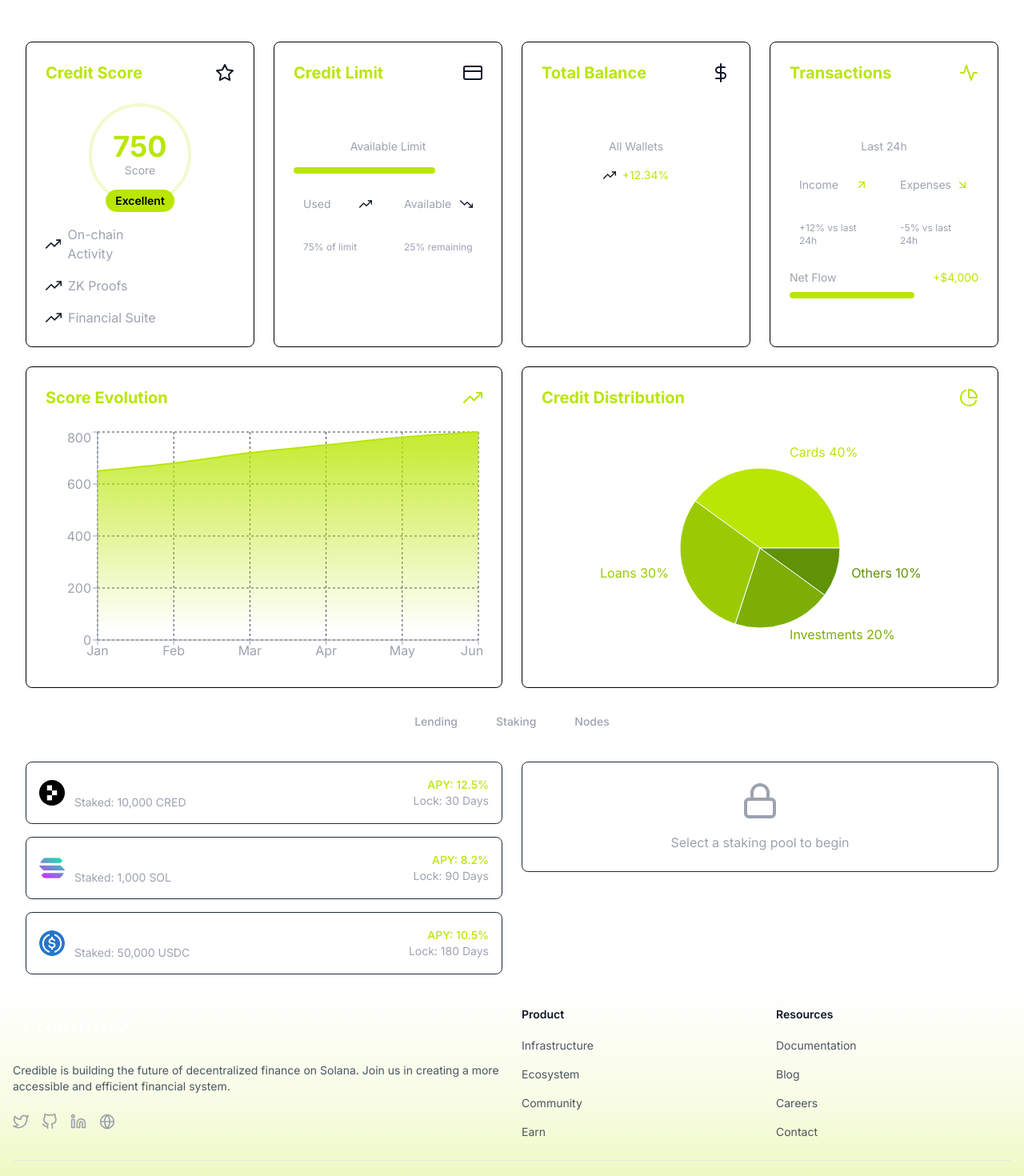
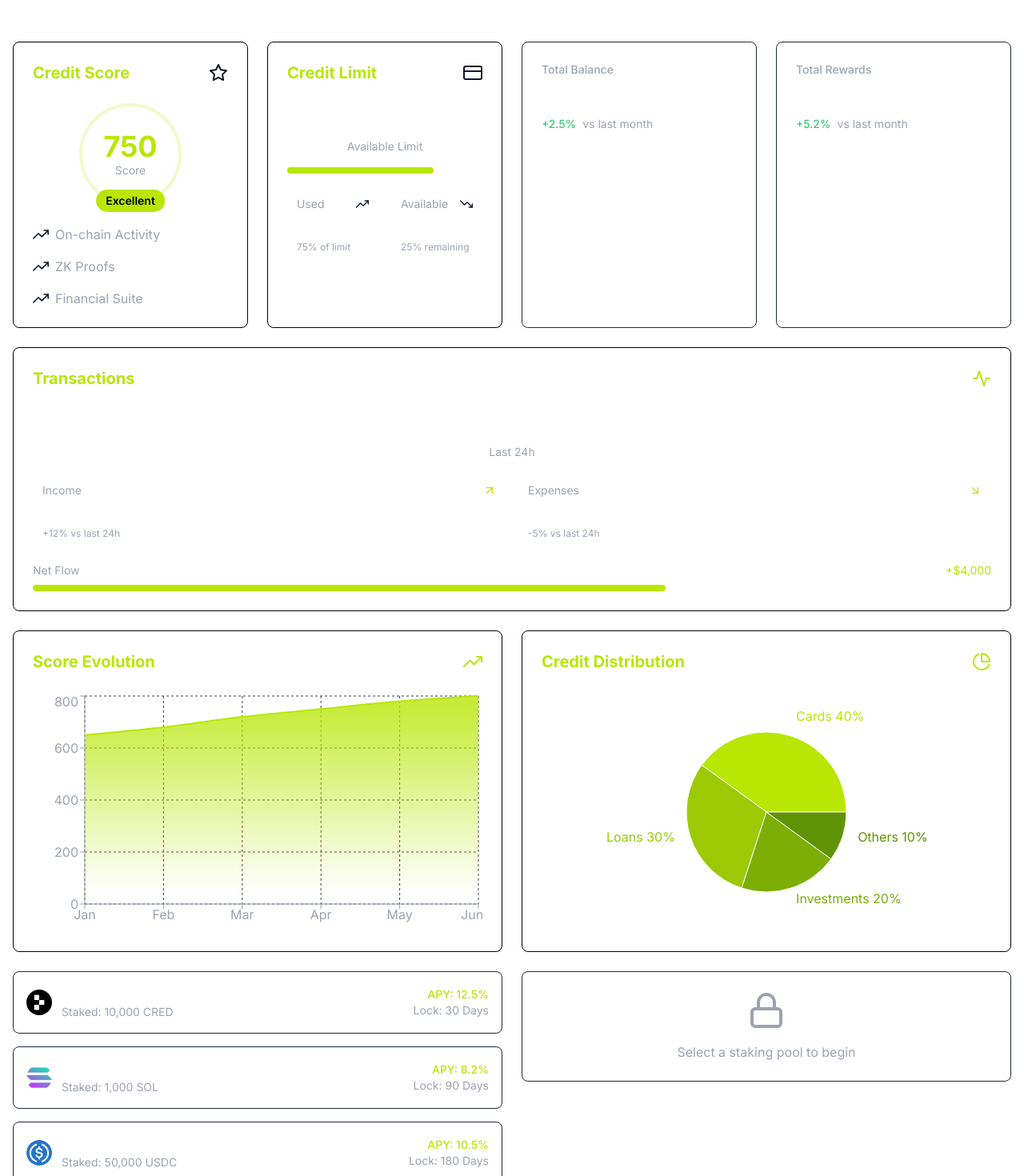
Before and after one commit to w3-surfer/credible-finance, a Next.js app: page /dashboard in a window 1280 px wide. Shown: the part 500-1970 px from the top of the page at 80% size. Built offline with nearby package versions, Linux system fonts and the light colour scheme.

Commit message:
fix: remove títulos duplicados e corrige imports

```diff
--- a/src/app/account/airdrop/page.tsx
+++ b/src/app/account/airdrop/page.tsx
@@ -1,8 +1,7 @@
 'use client';
 
 import { Layout } from '@/components/Layout';
-import { AccountMenu } from '@/components/AccountMenu';
-import PageTitle from '@/components/PageTitle';
+import { AccountMenu } from '@/components/dashboard/AccountMenu';
 import { FiCopy, FiTwitter, FiMessageSquare, FiCreditCard, FiUsers, FiShield, FiDollarSign } from 'react-icons/fi';
 import { useState } from 'react';
 import Image from 'next/image';
@@ -101,12 +100,7 @@ export default function Airdrop() {
   ];
 
   return (
-    <>
-      <PageTitle
-        title="Airdrop"
-        subtitle="Complete tasks to qualify for $CRED airdrops!"
-      />
-      <Layout>
+    <Layout title="Airdrop" subtitle="Complete tasks to qualify for $CRED airdrops!">
       <div className="max-w-7xl mx-auto px-4 sm:px-6 lg:px-8 py-8">
         <div className="grid grid-cols-1 md:grid-cols-4 gap-8">
           {/* Menu Lateral */}
@@ -188,6 +182,5 @@ export default function Airdrop() {
         </div>
       </div>
     </Layout>
-    </>
   );
 }
--- a/src/app/account/beneficiary/page.tsx
+++ b/src/app/account/beneficiary/page.tsx
@@ -1,15 +1,14 @@
 'use client';
 
+import { useState } from 'react';
 import { Layout } from '@/components/Layout';
-import { AccountMenu } from '@/components/AccountMenu';
-import PageTitle from '@/components/PageTitle';
-import { FiUsers, FiPlus, FiEdit2, FiTrash2 } from 'react-icons/fi';
-import { useState } from 'react';
+import { AccountMenu } from '@/components/dashboard/AccountMenu';
+import { FiUsers, FiPlus } from 'react-icons/fi';
 
 interface Beneficiary {
-  id: number;
+  id: string;
   name: string;
-  wallet: string;
+  email: string;
   relationship: string;
   percentage: number;
 }
@@ -17,52 +16,27 @@ interface Beneficiary {
 export default function Beneficiary() {
   const [beneficiaries, setBeneficiaries] = useState<Beneficiary[]>([
     {
-      id: 1,
+      id: '1',
       name: 'John Doe',
-      wallet: '8xJ4v...9Ykm2',
-      relationship: 'Family',
+      email: 'john@example.com',
+      relationship: 'Spouse',
       percentage: 50
     },
     {
-      id: 2,
-      name: 'Jane Smith',
-      wallet: '3mN7x...2Pqr5',
-      relationship: 'Friend',
+      id: '2',
+      name: 'Jane Doe',
+      email: 'jane@example.com',
+      relationship: 'Child',
       percentage: 50
     }
   ]);
 
-  // Função para adicionar um novo beneficiário
   const addBeneficiary = () => {
-    const newBeneficiary: Beneficiary = {
-      id: beneficiaries.length + 1,
-      name: '',
-      wallet: '',
-      relationship: '',
-      percentage: 0
-    };
-    setBeneficiaries([...beneficiaries, newBeneficiary]);
-  };
-
-  // Função para remover um beneficiário
-  const removeBeneficiary = (id: number) => {
-    setBeneficiaries(beneficiaries.filter(b => b.id !== id));
-  };
-
-  // Função para editar um beneficiário
-  const editBeneficiary = (id: number, updatedData: Partial<Beneficiary>) => {
-    setBeneficiaries(beneficiaries.map(b =>
-      b.id === id ? { ...b, ...updatedData } : b
-    ));
+    // Implementar lógica de adicionar beneficiário
   };
 
   return (
-    <>
-      <PageTitle
-        title="Beneficiary"
-        subtitle="Add and manage beneficiaries for your account"
-      />
-      <Layout>
+    <Layout title="Beneficiary" subtitle="Add and manage beneficiaries for your account">
       <div className="max-w-7xl mx-auto px-4 sm:px-6 lg:px-8 py-8">
         <div className="grid grid-cols-1 md:grid-cols-4 gap-8">
           {/* Menu Lateral */}
@@ -94,39 +68,15 @@ export default function Beneficiary() {
 
               <div className="space-y-4">
                 {beneficiaries.map((beneficiary) => (
-                    <div
-                      key={beneficiary.id}
-                      className="bg-black/30 border border-gray-800 rounded-lg p-6"
-                    >
-                      <div className="flex items-center justify-between">
+                  <div key={beneficiary.id} className="flex items-center justify-between p-4 bg-gray-900/50 rounded-lg">
                     <div>
-                          <h3 className="text-lg font-bold">{beneficiary.name}</h3>
-                          <p className="text-sm text-gray-400">Wallet: {beneficiary.wallet}</p>
+                      <h3 className="font-semibold">{beneficiary.name}</h3>
+                      <p className="text-sm text-gray-400">{beneficiary.email}</p>
+                      <p className="text-sm text-gray-400">{beneficiary.relationship}</p>
                     </div>
-                        <div className="flex items-center gap-2">
-                          <button
-                            onClick={() => editBeneficiary(beneficiary.id, { name: 'Updated Name' })}
-                            className="p-2 text-gray-400 hover:text-white transition-colors"
-                          >
-                            <FiEdit2 className="w-5 h-5" />
-                          </button>
-                          <button
-                            onClick={() => removeBeneficiary(beneficiary.id)}
-                            className="p-2 text-gray-400 hover:text-red-500 transition-colors"
-                          >
-                            <FiTrash2 className="w-5 h-5" />
-                          </button>
-                        </div>
-                      </div>
-                      <div className="mt-4 grid grid-cols-2 gap-4">
-                        <div>
-                          <p className="text-sm text-gray-400">Relationship</p>
-                          <p className="font-medium">{beneficiary.relationship}</p>
-                        </div>
-                        <div>
-                          <p className="text-sm text-gray-400">Percentage</p>
-                          <p className="font-medium text-[#B9E605]">{beneficiary.percentage}%</p>
-                        </div>
+                    <div className="text-right">
+                      <p className="text-lg font-bold text-[#B9E605]">{beneficiary.percentage}%</p>
+                      <p className="text-sm text-gray-400">Allocation</p>
                     </div>
                   </div>
                 ))}
@@ -136,6 +86,5 @@ export default function Beneficiary() {
         </div>
       </div>
     </Layout>
-    </>
   );
 }
--- a/src/app/account/cards/page.tsx
+++ b/src/app/account/cards/page.tsx
@@ -1,8 +1,7 @@
 'use client';
 
 import { Layout } from '@/components/Layout';
-import { AccountMenu } from '@/components/AccountMenu';
-import PageTitle from '@/components/PageTitle';
+import { AccountMenu } from '@/components/dashboard/AccountMenu';
 import { FiPlusCircle, FiCreditCard, FiLock, FiUnlock, FiTrash2 } from 'react-icons/fi';
 import { useState } from 'react';
 
@@ -57,12 +56,7 @@ export default function Cards() {
   };
 
   return (
-    <>
-      <PageTitle
-        title="Cards"
-        subtitle="View and manage your credit cards and payment methods"
-      />
-      <Layout>
+    <Layout title="Cards" subtitle="View and manage your credit cards and payment methods">
       <div className="max-w-7xl mx-auto px-4 sm:px-6 lg:px-8 py-8">
         <div className="grid grid-cols-1 md:grid-cols-4 gap-8">
           {/* Menu Lateral */}
@@ -135,6 +129,5 @@ export default function Cards() {
         </div>
       </div>
     </Layout>
-    </>
   );
 }
--- a/src/app/dashboard/page.tsx
+++ b/src/app/dashboard/page.tsx
@@ -1,47 +1,46 @@
 'use client';
 
-import React from 'react';
 import { Layout } from '@/components/Layout';
 import { CreditScore } from '@/components/dashboard/CreditScore';
 import { CreditLimit } from '@/components/dashboard/CreditLimit';
-import { Staking } from '@/components/dashboard/Staking';
+import { DashboardStaking } from '@/components/dashboard/DashboardStaking';
 import { Transactions } from '@/components/dashboard/Transactions';
 import { Charts } from '@/components/dashboard/Charts';
-import { FiTrendingUp, FiDollarSign } from 'react-icons/fi';
 
 export default function Dashboard() {
   return (
-    <Layout
-      title="Dashboard"
-      subtitle="Monitor your portfolio performance and track your earnings"
-    >
-      <div className="container mx-auto px-4">
-        <div className="grid grid-cols-1 md:grid-cols-2 lg:grid-cols-4 gap-6 mb-6">
-          <CreditScore />
-          <CreditLimit />
-          {/* Total Balance Card */}
-          <div className="bg-cyber-gray-200 rounded-lg p-6 border border-cyber-green/20 hover:border-cyber-green transition-all duration-300">
-            <div className="flex items-center justify-between mb-6">
-              <h3 className="text-xl font-bold text-[#B9E605]">Total Balance</h3>
-              <FiDollarSign className="w-6 h-6 text-gray-900 dark:text-white" />
-            </div>
-            <div className="text-center">
-              <div className="text-3xl font-bold text-white mb-2">$12,345.67</div>
-              <div className="text-sm text-gray-400">All Wallets</div>
-            </div>
-            <div className="flex items-center justify-center gap-2 text-sm text-[#B9E605] mt-4">
-              <FiTrendingUp className="w-4 h-4 text-gray-900 dark:text-white" />
-              <span>+12.34%</span>
-            </div>
+    <Layout title="Dashboard" subtitle="Monitor your portfolio performance and track your earnings">
+      <div className="grid grid-cols-1 md:grid-cols-2 lg:grid-cols-4 gap-6">
+        <CreditScore />
+        <CreditLimit />
+        <div className="p-6 rounded-lg border border-gray-800 bg-cyber-gray-100">
+          <h3 className="text-sm font-medium text-gray-400">Total Balance</h3>
+          <p className="text-2xl font-bold text-white mt-2">$25,000.00</p>
+          <div className="flex items-center mt-2">
+            <span className="text-sm text-green-500">+2.5%</span>
+            <span className="text-sm text-gray-400 ml-2">vs last month</span>
           </div>
-          <Transactions />
         </div>
+        <div className="p-6 rounded-lg border border-gray-800 bg-cyber-gray-100">
+          <h3 className="text-sm font-medium text-gray-400">Total Rewards</h3>
+          <p className="text-2xl font-bold text-white mt-2">$1,250.00</p>
+          <div className="flex items-center mt-2">
+            <span className="text-sm text-green-500">+5.2%</span>
+            <span className="text-sm text-gray-400 ml-2">vs last month</span>
+          </div>
+        </div>
+      </div>
 
+      <div className="mt-6">
+        <Transactions />
+      </div>
+
+      <div className="mt-6">
         <Charts />
+      </div>
 
-        <div className="grid grid-cols-1 md:grid-cols-2 lg:grid-cols-1 gap-6 mt-6">
-          <Staking />
-        </div>
+      <div className="mt-6">
+        <DashboardStaking />
       </div>
     </Layout>
   );
--- /dev/null
+++ b/src/components/dashboard/AccountMenu.tsx
@@ -0,0 +1,42 @@
+'use client';
+
+import Link from 'next/link';
+import { usePathname } from 'next/navigation';
+import { FiUser, FiCreditCard, FiUsers, FiGift, FiLink, FiAirplay } from 'react-icons/fi';
+
+const menuItems = [
+  { href: '/account', label: 'Profile', icon: FiUser },
+  { href: '/account/wallets', label: 'Wallets', icon: FiCreditCard },
+  { href: '/account/cards', label: 'Cards', icon: FiCreditCard },
+  { href: '/account/beneficiary', label: 'Beneficiaries', icon: FiUsers },
+  { href: '/account/referral', label: 'Referral', icon: FiLink },
+  { href: '/account/airdrop', label: 'Airdrop', icon: FiAirplay }
+];
+
+export function AccountMenu() {
+  const pathname = usePathname();
+
+  return (
+    <nav className="space-y-1">
+      {menuItems.map((item) => {
+        const isActive = pathname === item.href;
+        const Icon = item.icon;
+
+        return (
+          <Link
+            key={item.href}
+            href={item.href}
+            className={`flex items-center px-4 py-3 text-sm font-medium rounded-lg transition-colors ${
+              isActive
+                ? 'bg-[#B9E605]/10 text-[#B9E605] border border-[#B9E605]/20'
+                : 'text-gray-400 hover:text-white hover:bg-black/30'
+            }`}
+          >
+            <Icon className={`mr-3 h-5 w-5 ${isActive ? 'text-[#B9E605]' : ''}`} />
+            {item.label}
+          </Link>
+        );
+      })}
+    </nav>
+  );
+}
--- /dev/null
+++ b/src/components/dashboard/DashboardStaking.tsx
@@ -0,0 +1,145 @@
+'use client';
+
+import { useState } from 'react';
+import { motion } from 'framer-motion';
+import { FiLock, FiArrowDownCircle, FiArrowUpCircle, FiTrendingUp, FiGift } from 'react-icons/fi';
+
+interface StakingPool {
+  token: string;
+  staked: string;
+  rewards: string;
+  apy: string;
+  lockPeriod: string;
+  icon: string;
+}
+
+const stakingPools: StakingPool[] = [
+  {
+    token: 'CRED',
+    staked: '10,000 CRED',
+    rewards: '500 CRED',
+    apy: '12.5%',
+    lockPeriod: '30 Days',
+    icon: '/cred logo.png'
+  },
+  {
+    token: 'SOL',
+    staked: '1,000 SOL',
+    rewards: '50 SOL',
+    apy: '8.2%',
+    lockPeriod: '90 Days',
+    icon: '/sol-logo.png'
+  },
+  {
+    token: 'USDC',
+    staked: '50,000 USDC',
+    rewards: '2,500 USDC',
+    apy: '10.5%',
+    lockPeriod: '180 Days',
+    icon: '/usdc-logo.png'
+  }
+];
+
+export function DashboardStaking() {
+  const [selectedPool, setSelectedPool] = useState<StakingPool | null>(null);
+  const [amount, setAmount] = useState<string>('');
+  const [selectedTab, setSelectedTab] = useState('stake');
+
+  return (
+    <div className="flex-1 min-w-0">
+      <div className="grid grid-cols-1 md:grid-cols-2 gap-6">
+        {/* Lista de Pools */}
+        <div className="space-y-4">
+          <div className="space-y-4">
+            {stakingPools.map((pool) => (
+              <motion.div
+                key={pool.token}
+                whileHover={{ scale: 1.02 }}
+                whileTap={{ scale: 0.98 }}
+                className={`p-4 rounded-lg border ${
+                  selectedPool?.token === pool.token
+                    ? 'border-[#B9E605] bg-[#B9E605]/10'
+                    : 'border-gray-800'
+                } cursor-pointer`}
+                onClick={() => setSelectedPool(pool)}
+              >
+                <div className="flex items-center justify-between">
+                  <div className="flex items-center space-x-3">
+                    <img src={pool.icon} alt={pool.token} className="w-8 h-8 rounded-full" />
+                    <div>
+                      <h3 className="font-semibold text-white">{pool.token}</h3>
+                      <p className="text-sm text-gray-400">Staked: {pool.staked}</p>
+                    </div>
+                  </div>
+                  <div className="text-right">
+                    <p className="text-sm font-medium text-[#B9E605]">
+                      APY: {pool.apy}
+                    </p>
+                    <p className="text-sm text-gray-400">
+                      Lock: {pool.lockPeriod}
+                    </p>
+                  </div>
+                </div>
+              </motion.div>
+            ))}
+          </div>
+        </div>
+
+        {/* Detalhes do Pool Selecionado */}
+        <div className="space-y-4">
+          {selectedPool ? (
+            <div className="p-6 rounded-lg border border-gray-800">
+              <div className="flex items-center space-x-3 mb-6">
+                <img src={selectedPool.icon} alt={selectedPool.token} className="w-12 h-12 rounded-full" />
+                <div>
+                  <h3 className="text-xl font-bold text-white">{selectedPool.token}</h3>
+                  <p className="text-sm text-gray-400">Current APY: {selectedPool.apy}</p>
+                </div>
+              </div>
+
+              <div className="space-y-4">
+                <div>
+                  <label className="block text-sm font-medium text-gray-400 mb-2">
+                    Amount to Stake
+                  </label>
+                  <div className="relative">
+                    <input
+                      type="number"
+                      value={amount}
+                      onChange={(e) => setAmount(e.target.value)}
+                      className="w-full px-4 py-2 bg-cyber-gray-100 border border-gray-700 rounded-lg text-white focus:ring-2 focus:ring-[#B9E605] focus:border-transparent"
+                      placeholder="Enter amount"
+                    />
+                    <div className="absolute right-3 top-2 text-gray-400">
+                      {selectedPool.token}
+                    </div>
+                  </div>
+                </div>
+
+                <div className="grid grid-cols-2 gap-4">
+                  <div className="p-4 rounded-lg bg-cyber-gray-100">
+                    <p className="text-sm text-gray-400">Lock Period</p>
+                    <p className="text-lg font-semibold text-white">{selectedPool.lockPeriod}</p>
+                  </div>
+                  <div className="p-4 rounded-lg bg-cyber-gray-100">
+                    <p className="text-sm text-gray-400">APY</p>
+                    <p className="text-lg font-semibold text-[#B9E605]">{selectedPool.apy}</p>
+                  </div>
+                </div>
+
+                <button className="w-full py-3 bg-[#B9E605] text-black rounded-lg font-semibold hover:bg-[#a5cc05] transition-colors">
+                  Stake {selectedPool.token}
+                </button>
+              </div>
+            </div>
+          ) : (
+            <div className="p-6 rounded-lg border border-gray-800 text-center">
+              <FiLock className="w-12 h-12 mx-auto text-gray-400 mb-4" />
+              <p className="text-gray-400">Select a staking pool to begin</p>
+            </div>
+          )}
+        </div>
+      </div>
+    </div>
+  );
+}
```
Lines whose indentation alone changed are shown as unchanged.
